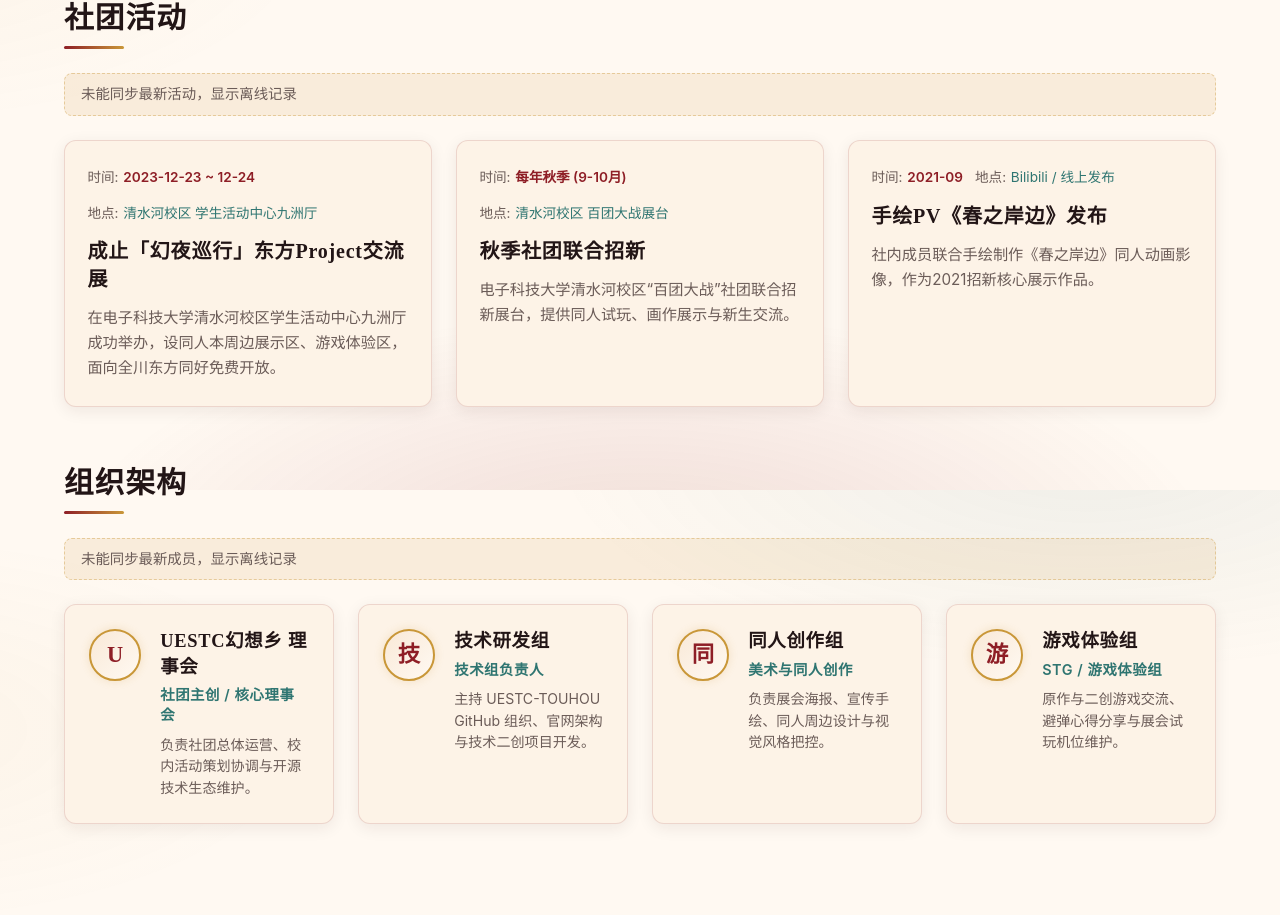
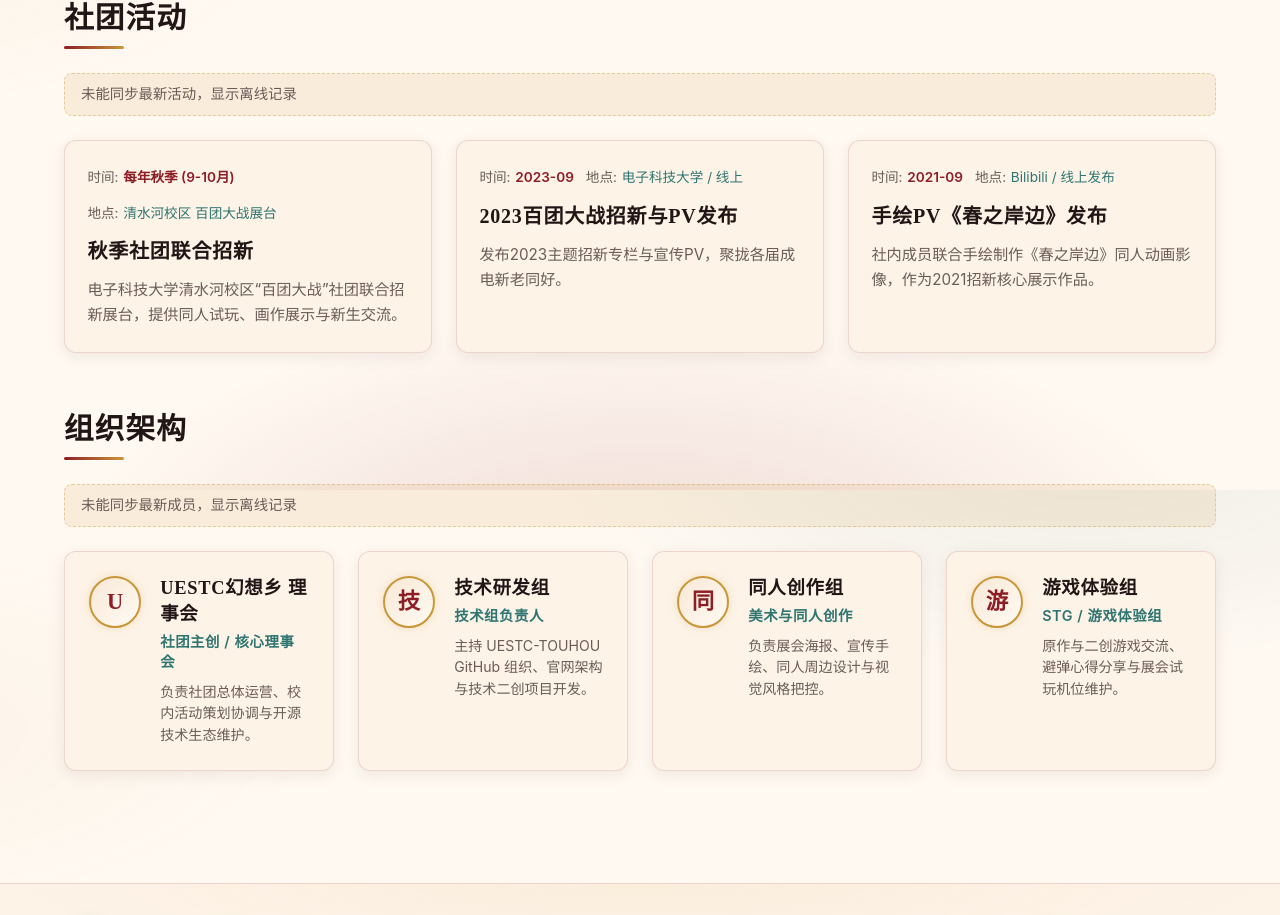
Before and after one commit to UESTC-TOUHOU/UESTCGensokyo-Frontend, a React (Vite) app: page /home in a window 1280 px wide. Shown: the part 1110-2025 px from the top of the page. Built offline with nearby package versions, Linux system fonts and the light colour scheme; no server answers.

Commit message:
fix: 移除未经证据支撑的展会活动条目，替换为实证招新活动

```diff
--- a/src/i18n/locales/en.json
+++ b/src/i18n/locales/en.json
@@ -38,8 +38,6 @@
   "activities_data": {
     "seed_activity_welcome": "Autumn Club Fair & Recruitment",
     "seed_activity_welcome_summary": "Annual joint club fair booth at UESTC Qingshuihe campus with doujin game trials, fan art displays, and freshman welcome.",
-    "act_hyxk_2023": "Genya Junko Touhou Project Convention",
-    "act_hyxk_2023_summary": "Successfully hosted at the Jiuzhou Hall in UESTC Student Activity Center, featuring fan work exhibits and open game trials.",
     "act_btdz_2023": "2023 Club Fair PV & Column Release",
     "act_btdz_2023_summary": "Published annual recruitment video and editorial column, welcoming new and senior fans alike.",
     "act_haru_2021": "Hand-drawn PV \"Haru no Kishibe\" Released",
--- a/src/i18n/locales/ja.json
+++ b/src/i18n/locales/ja.json
@@ -38,8 +38,6 @@
   "activities_data": {
     "seed_activity_welcome": "秋期サークル合同新歓",
     "seed_activity_welcome_summary": "電子科技大学清水河キャンパスの「百団大戦」合同新歓ブース。同人試遊、イラスト展示、新入生交流を実施。",
-    "act_hyxk_2023": "成止「幻夜巡行」東方Project交流展",
-    "act_hyxk_2023_summary": "電子科技大学清水河キャンパス学生活動センター九洲庁にて開催。同人誌・グッズ展示、ゲーム体験コーナーを無料開放。",
     "act_btdz_2023": "2023年新歓PV・コラム公開",
     "act_btdz_2023_summary": "2023年テーマ新歓コラムとPVを公開し、幅広い世代の愛好家を結集。",
     "act_haru_2021": "手描きPV『春の岸辺』公開",
--- a/src/i18n/locales/zh.json
+++ b/src/i18n/locales/zh.json
@@ -38,8 +38,6 @@
   "activities_data": {
     "seed_activity_welcome": "秋季社团联合招新",
     "seed_activity_welcome_summary": "电子科技大学清水河校区“百团大战”社团联合招新展台，提供同人试玩、画作展示与新生交流。",
-    "act_hyxk_2023": "成止「幻夜巡行」东方Project交流展",
-    "act_hyxk_2023_summary": "在电子科技大学清水河校区学生活动中心九洲厅成功举办，设同人本周边展示区、游戏体验区，面向全川东方同好免费开放。",
     "act_btdz_2023": "2023百团大战招新与PV发布",
     "act_btdz_2023_summary": "发布2023主题招新专栏与宣传PV，聚拢各届成电新老同好。",
     "act_haru_2021": "手绘PV《春之岸边》发布",
--- a/src/pages/Homepage.tsx
+++ b/src/pages/Homepage.tsx
@@ -25,18 +25,18 @@ type MemberItem = {
 const FALLBACK_ACTIVITIES: ActivityItem[] = [
   {
     id: 1,
-    title_key: 'act_hyxk_2023',
-    date: '2023-12-23 ~ 12-24',
-    location: '清水河校区 学生活动中心九洲厅',
-    summary_key: 'act_hyxk_2023_summary',
+    title_key: 'seed_activity_welcome',
+    date: '每年秋季 (9-10月)',
+    location: '清水河校区 百团大战展台',
+    summary_key: 'seed_activity_welcome_summary',
     sort_order: 1,
   },
   {
     id: 2,
-    title_key: 'seed_activity_welcome',
-    date: '每年秋季 (9-10月)',
-    location: '清水河校区 百团大战展台',
-    summary_key: 'seed_activity_welcome_summary',
+    title_key: 'act_btdz_2023',
+    date: '2023-09',
+    location: '电子科技大学 / 线上',
+    summary_key: 'act_btdz_2023_summary',
     sort_order: 2,
   },
   {
```
Also changed, not shown: 1 other file (tests, documents, lock files or other folders).
